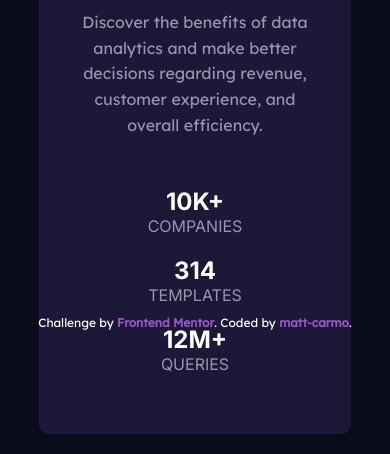
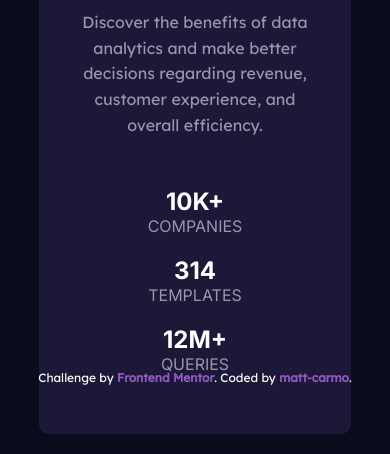
Before and after one commit to matt-carmo/StatsPreviewCardComponent, a plain HTML site: page index.html in a window 390 px wide. Shown: the part 501-955 px from the top of the page. Drawn offline with Linux system fonts and the light colour scheme.

Commit message:
responsive update 0.1

```diff
--- a/style.css
+++ b/style.css
@@ -119,13 +119,15 @@ ul {
 }
 .footer {
 
-      position: absolute;
-      bottom: 0;
+     position:absolute;
+     margin-bottom: -95vh;
+
+
       font-size: 0.75rem;
       line-height: 20px;
-      text-align: center;
+
       color:#fff;
-      margin-bottom: 10px;
+
   }
   .footer a {
       text-decoration: none;
```
Also changed, not shown: index.html (+1 -1 lines).
